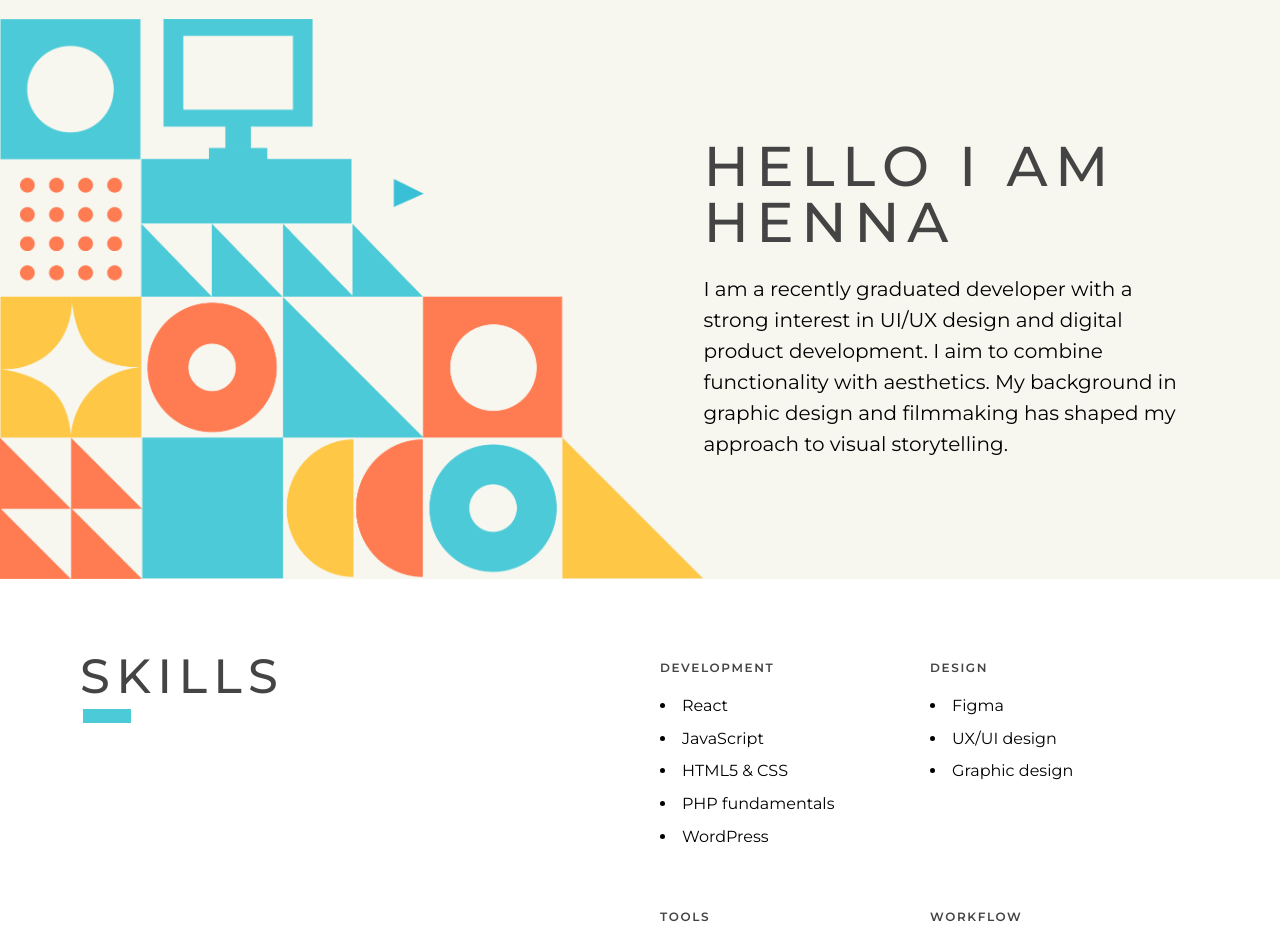
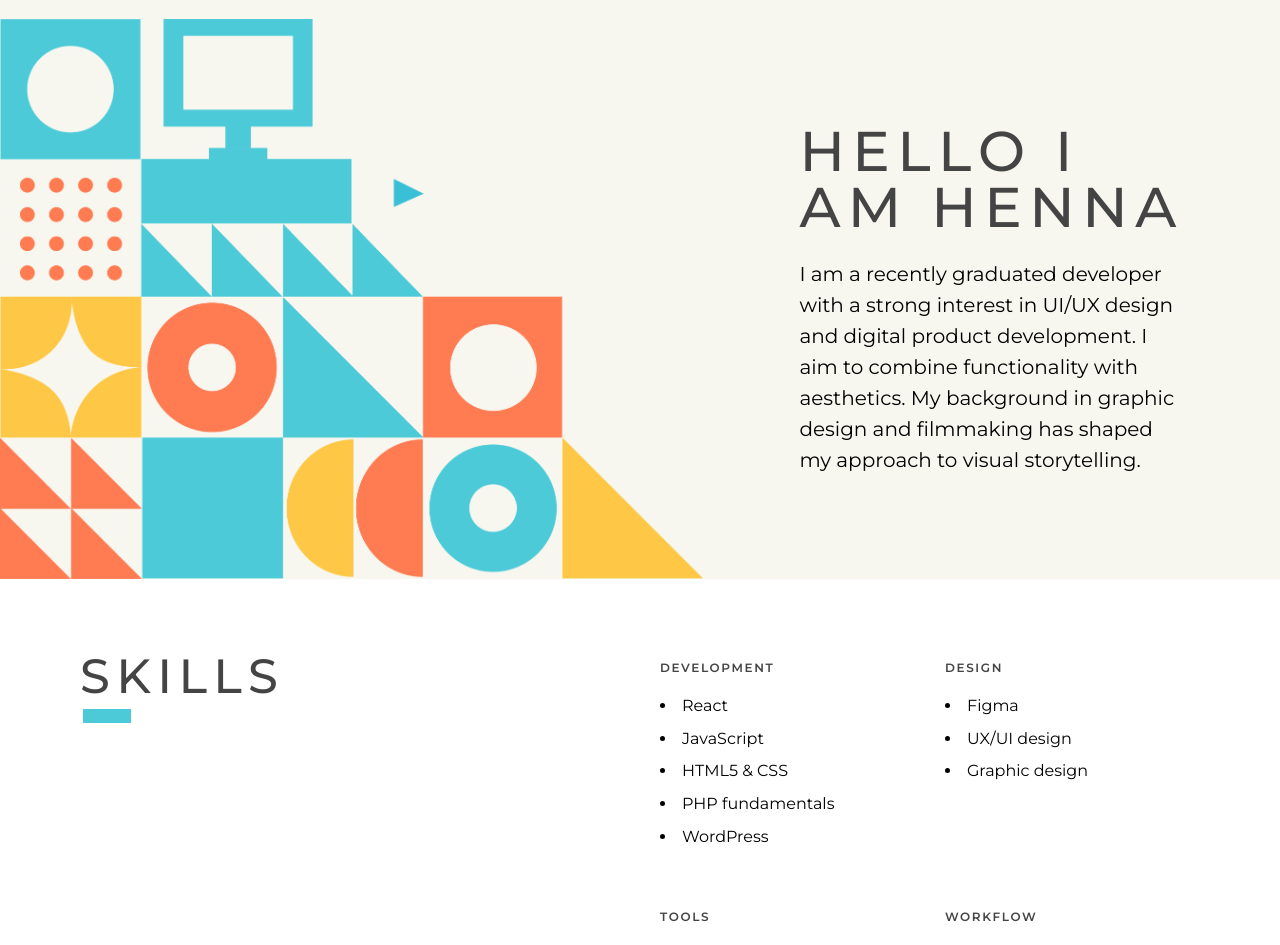
Before and after one commit to hennamarleena/UXUI-portfolio, a React (Vite) app: page / in a window 1280 px wide. Shown: the part 140-1085 px from the top of the page. Built offline with nearby package versions, Linux system fonts and the light colour scheme.

Commit message:
responsiivisuuden korjaaminen

```diff
--- a/src/App.css
+++ b/src/App.css
@@ -210,9 +210,6 @@ nav ul li button:hover {
 
 #skills .skills-content {
   flex: 1;
-  display: flex;
-  flex-wrap: nowrap;
-  gap: 30px;
   width: 100%;
 }
 
@@ -244,7 +241,6 @@ nav ul li button:hover {
 .skills-paper h3 {
   font-size: 1.3rem;
 }
-
 
 /* PROJECTS SECTION */
 
@@ -491,10 +487,6 @@ h3.mantine-Title-root {
   #contact div > img {
     max-height: 70vh;
   }
-  .about-text {
-    padding-left: 0;
-    padding-right: 1.4em;
-  }
   .about-text p {
     font-size: 1.1em ;
   }
@@ -507,9 +499,6 @@ h3.mantine-Title-root {
   .about-text p {
     font-size: 1.2em;
 }
-  .about-text {
-    padding-left: 1.5em;
-  }
   #skills {
     flex-direction: column;
     text-align: left;
@@ -547,26 +536,26 @@ h3.mantine-Title-root {
     #about h2 {
     font-size: 2.6rem;
   }
+    #skills .skills-content {
+    width: 70%;
+    margin: 0 auto;
+  }
 
 }
 
 
 @media (max-width: 1440px) {
-  .about-text {
-      padding-left: 1em;
-    }
+    .about-text {
+    padding-top: 3em;
+    padding-bottom: 3em;
+    text-align: left;
+  }
 }
 
 @media (max-width: 1600px) {
   .contact-text {
     padding-left: 8em;
     padding-right: 8em;
-  }
-}
-
-@media (max-width: 1700px) {
-  .about-text {
-    padding-left: 0em;
   }
 }
 
@@ -583,8 +572,6 @@ h3.mantine-Title-root {
   }
   .about-text {
     padding-top: 3em;
-    padding-left: 2em;
-    padding-right: 2em;
     padding-bottom: 3em;
     text-align: center;
   }
@@ -655,7 +642,7 @@ h3.mantine-Title-root {
   }
   #skills .skills-content {
     flex-direction: column;
-    width: 80%;
+    width: 70%;
     margin: 0 auto;
     padding-bottom: 3em;
   }
```
